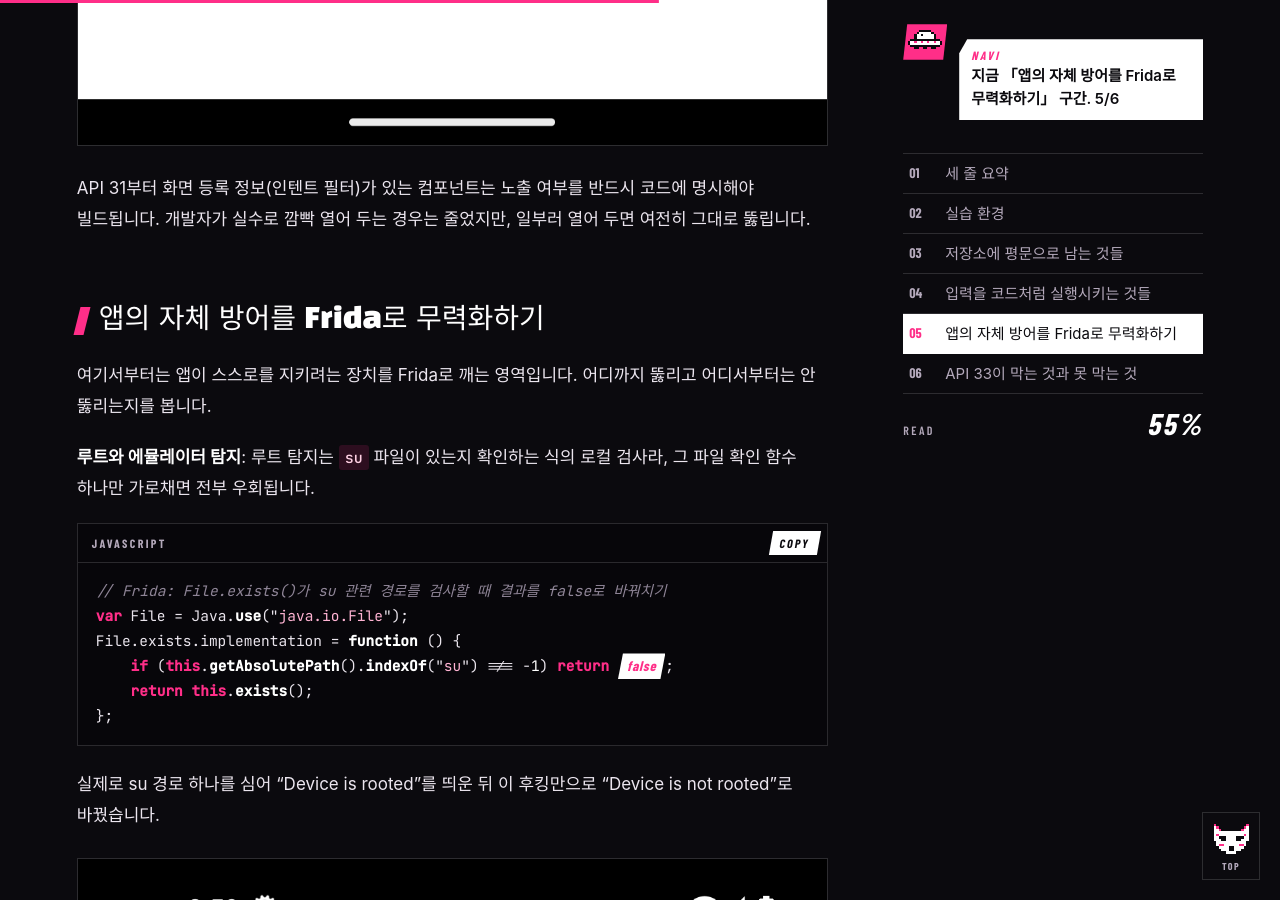
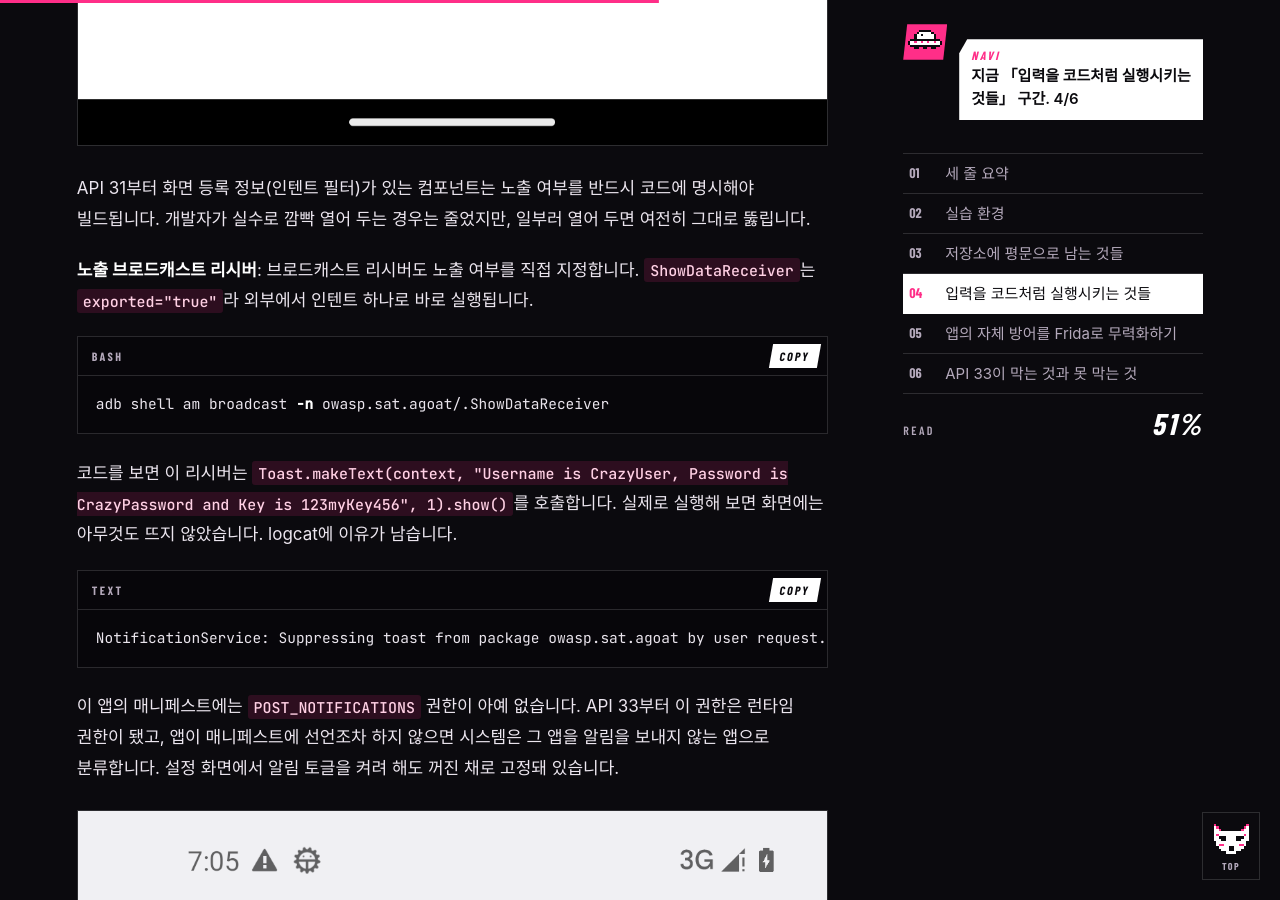
Before and after one commit to Grace0409/grace0409.github.io, a Jekyll site: the page built from _posts/2026-11-10-androgoat-api33.md, in a window 1280 px wide and 900 px high, scrolled down 19322 px. Built offline with Jekyll 4.4.1, drawn with Linux system fonts in a browser that asks for light colours; some web fonts are replaced; some of the changed text lies outside the part shown.

Commit message:
ShowDataReceiver 토스트 차단 사례 추가
브로드캐스트 자체는 exported라 그대로 실행되지만, POST_NOTIFICATIONS
권한을 선언하지 않아 API 33부터 토스트가 시스템에 영구 차단되는
사례를 logcat과 설정 화면 증거로 추가.

````diff
--- a/_posts/2026-11-10-androgoat-api33.md
+++ b/_posts/2026-11-10-androgoat-api33.md
@@ -117,6 +117,24 @@ adb shell am start -a android.intent.action.VIEW -d "androgoat://vulnapp" owasp.
 
 API 31부터 화면 등록 정보(인텐트 필터)가 있는 컴포넌트는 노출 여부를 반드시 코드에 명시해야 빌드됩니다. 개발자가 실수로 깜빡 열어 두는 경우는 줄었지만, 일부러 열어 두면 여전히 그대로 뚫립니다.
 
+**노출 브로드캐스트 리시버**: 브로드캐스트 리시버도 노출 여부를 직접 지정합니다. `ShowDataReceiver`는 `exported="true"`라 외부에서 인텐트 하나로 바로 실행됩니다.
+
+```bash
+adb shell am broadcast -n owasp.sat.agoat/.ShowDataReceiver
+```
+
+코드를 보면 이 리시버는 `Toast.makeText(context, "Username is CrazyUser, Password is CrazyPassword and Key is 123myKey456", 1).show()`를 호출합니다. 실제로 실행해 보면 화면에는 아무것도 뜨지 않았습니다. logcat에 이유가 남습니다.
+
+```
+NotificationService: Suppressing toast from package owasp.sat.agoat by user request.
+```
+
+이 앱의 매니페스트에는 `POST_NOTIFICATIONS` 권한이 아예 없습니다. API 33부터 이 권한은 런타임 권한이 됐고, 앱이 매니페스트에 선언조차 하지 않으면 시스템은 그 앱을 알림을 보내지 않는 앱으로 분류합니다. 설정 화면에서 알림 토글을 켜려 해도 꺼진 채로 고정돼 있습니다.
+
+![설정 화면에서 AndroGoat 알림 토글이 꺼진 채 고정돼 있고 이 앱은 알림을 보내지 않는다는 안내가 뜬다](/assets/img/androgoat/notif-blocked.png)
+
+리시버 자체는 여전히 외부에서 호출되고, 안에 있는 민감정보도 그대로 실행됩니다. 다만 그걸 화면에 띄우는 통로(Toast)가 플랫폼 정책에 막혀서, 겉으로는 아무 일도 없었던 것처럼 보입니다. 취약점은 살아 있는데 증상만 가려지는 경우입니다.
+
 ## 앱의 자체 방어를 Frida로 무력화하기
 
 여기서부터는 앱이 스스로를 지키려는 장치를 Frida로 깨는 영역입니다. 어디까지 뚫리고 어디서부터는 안 뚫리는지를 봅니다.
@@ -215,7 +233,7 @@ var Pinner = Java.use("okhttp3.CertificatePinner");
 
 실습을 정리하면 이렇게 됩니다.
 
-1. 플랫폼이 기본값으로 막아 줍니다. 타 앱의 로그 열람, 공용 외부 저장소 무단 접근, 백그라운드 클립보드 읽기, 사용자 인증서 신뢰, 평문 HTTP 전송, 설정을 안 해도 생기던 묵시적 컴포넌트 노출이 여기 듭니다. 예전 블로그의 재현 절차가 지금 안 먹는 이유가 대부분 이쪽입니다.
+1. 플랫폼이 기본값으로 막아 줍니다. 타 앱의 로그 열람, 공용 외부 저장소 무단 접근, 백그라운드 클립보드 읽기, 사용자 인증서 신뢰, 평문 HTTP 전송, 설정을 안 해도 생기던 묵시적 컴포넌트 노출, 그리고 알림 권한을 선언하지 않은 앱의 토스트 차단이 여기 듭니다. 예전 블로그의 재현 절차가 지금 안 먹는 이유가 대부분 이쪽입니다.
 2. 플랫폼이 손대지 못하고 개발자 책임으로 남습니다. 하드코딩된 시크릿, 파라미터 바인딩 없는 SQL, 암호화 없는 저장, 검증 없는 커스텀 딥링크, 위험하게 열어 둔 WebView 설정은 SDK 버전이 아무리 올라가도 코드가 틀리면 그대로 터집니다.
 3. Frida로 되뚫리긴 하지만 경계가 있습니다. 기기 안의 값만 보는 로컬 탐지, 자바 코드로 짠 핀 고정, 암호 연산 없는 생체 인증은 넘어갔습니다. 반대로 서버가 기기를 검증하는 방식, 하드웨어 키에 묶인 생체 인증, 네이티브 코드의 핀 고정은 에뮬레이터와 자바 후킹만으로는 넘지 못했습니다. 이 경계가 이번 실습에서 확인한 로컬 공격의 상한선입니다.
 
````
Also changed, not shown: assets/img/androgoat/notif-blocked.png (added).
